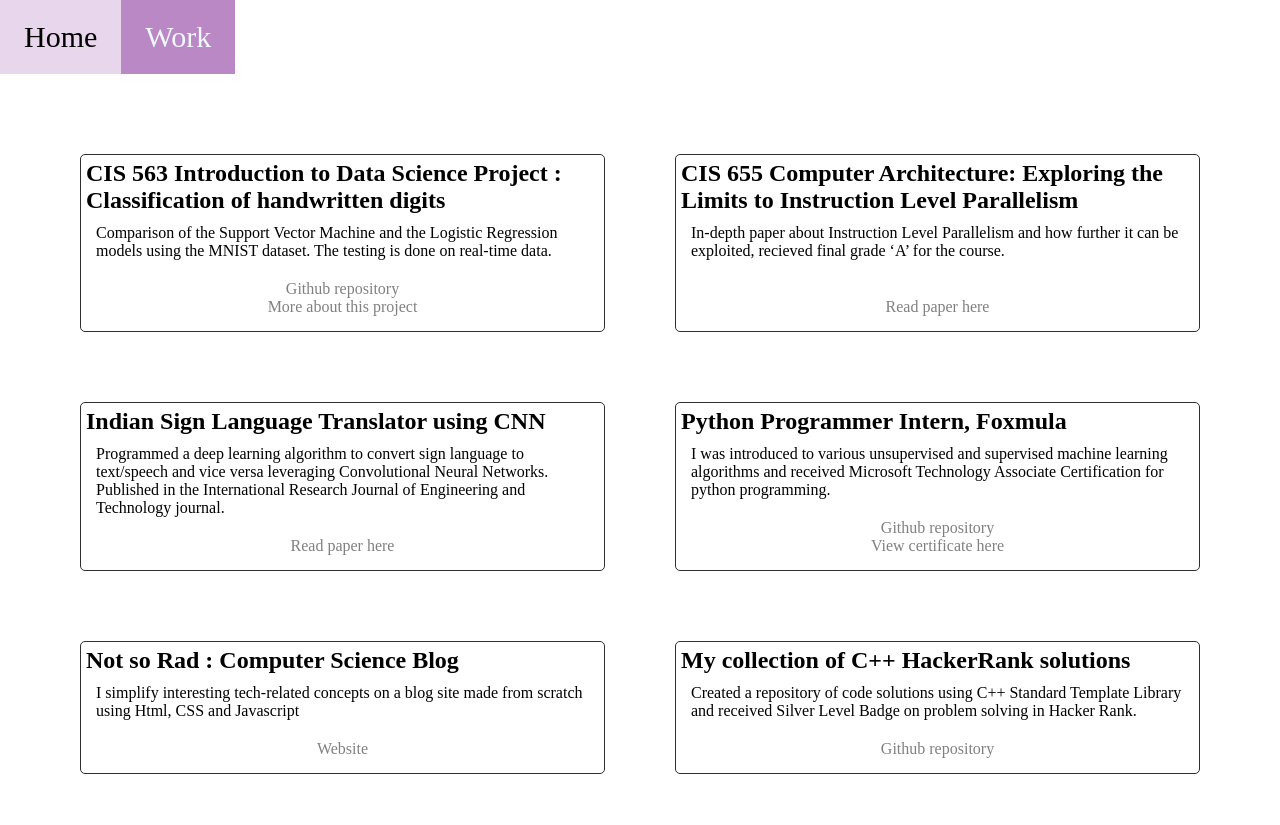
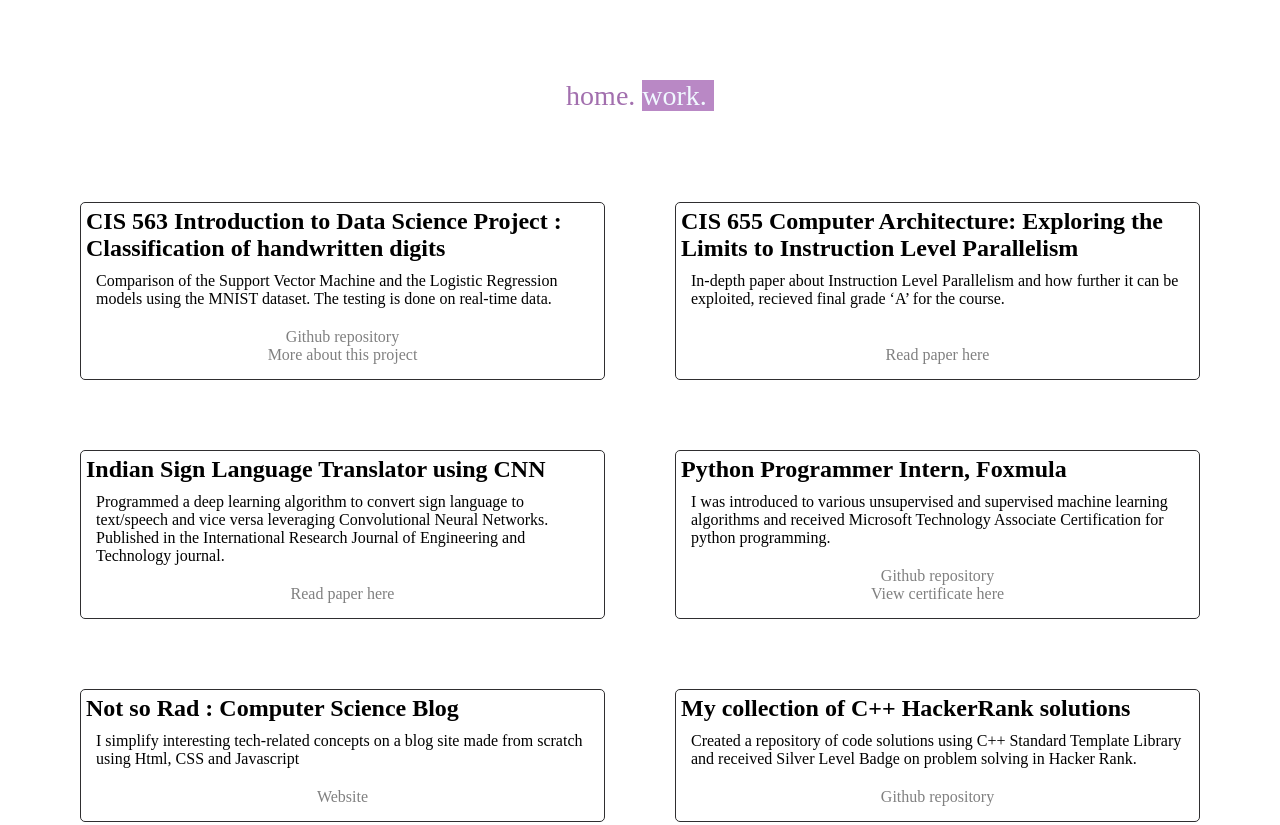
Before and after one commit to ritikaradhakrishnan/ritikaradhakrishnan.github.io, a plain HTML site: page about.html in a window 1280 px wide. Shown: the top 825 px of the page. Drawn offline with Linux system fonts and the light colour scheme.

Commit message:
another commit

```diff
--- a/about.html
+++ b/about.html
@@ -12,10 +12,10 @@
     <link rel="icon" href="images/favicon_io_about/favicon.ico" type="image/x-icon">
     <meta name="viewport" content="width=device-width, initial-scale=1.0">
   </head>
-      <ul class="topnav">
-        <li><a href="index.html">Home</a></li>
-        <li><a class="active">Work</a></li>
-      </ul>
+  <ul class="mynav">
+    <li><a href="index.html">home.&nbsp;</a></li>
+    <li><a class="active">work.&nbsp;</a></li>
+  </ul>
     </head>
     <body>
       <ul class="listing">
--- a/styles/navigation.css
+++ b/styles/navigation.css
@@ -1,4 +1,38 @@
 * {
+  margin: 0;
+  padding: 0;
+}
+
+ul.mynav {
+  display: flex;
+  justify-content: center;
+  text-align: center;
+  list-style-type: none;
+  margin-top: 70px;
+  margin-bottom: 10px;
+  padding: 10px 10px;
+  font-size: 28px;
+  color: rgba(122, 50, 139, 0.7);
+  font-family: "SFMono-Regular";
+  }
+ul.mynav li a{
+  text-decoration: none;
+  color: rgba(122, 50, 139, 0.7);
+  }
+  ul.mynav li a:hover:not(.active) {
+    background-color: rgba(138, 57, 158, 0.2);
+    color: rgb(0, 0, 0);
+}
+ul.mynav li a.active {
+    background-color: rgba(138, 57, 158, 0.6);
+    color: aliceblue;
+}
+ul.mynav li.right {
+    float: right;
+}
+
+
+/* * {
   margin: 0;
   padding: 0;
 }
@@ -10,7 +44,7 @@ ul.topnav {
     padding: 0;
     overflow: hidden;
     background-color: transparent;
-    /* font-family: 'Roboto Mono', monospace; */
+    /* font-family: 'Roboto Mono', monospace;
     text-align: left;
     width: 100%;
     position: relative;
@@ -37,7 +71,7 @@ ul.topnav {
   ul.topnav li.right {
       float: right;
   }
-/* because we are putting class="right" within the <li  > tag, we said  ul.topnav li.right and not  ul.topnav li.right.a */
+/* because we are putting class="right" within the <li  > tag, we said  ul.topnav li.right and not  ul.topnav li.right.a
   @media screen and (max-width: 720px) {
     ul.topnav li{
         width: 100%;
@@ -47,4 +81,4 @@ ul.topnav {
         width: 100%;
         text-align: center;
     }
-    }
+    } */
```
Also changed, not shown: index.html (+5 -1 lines).
